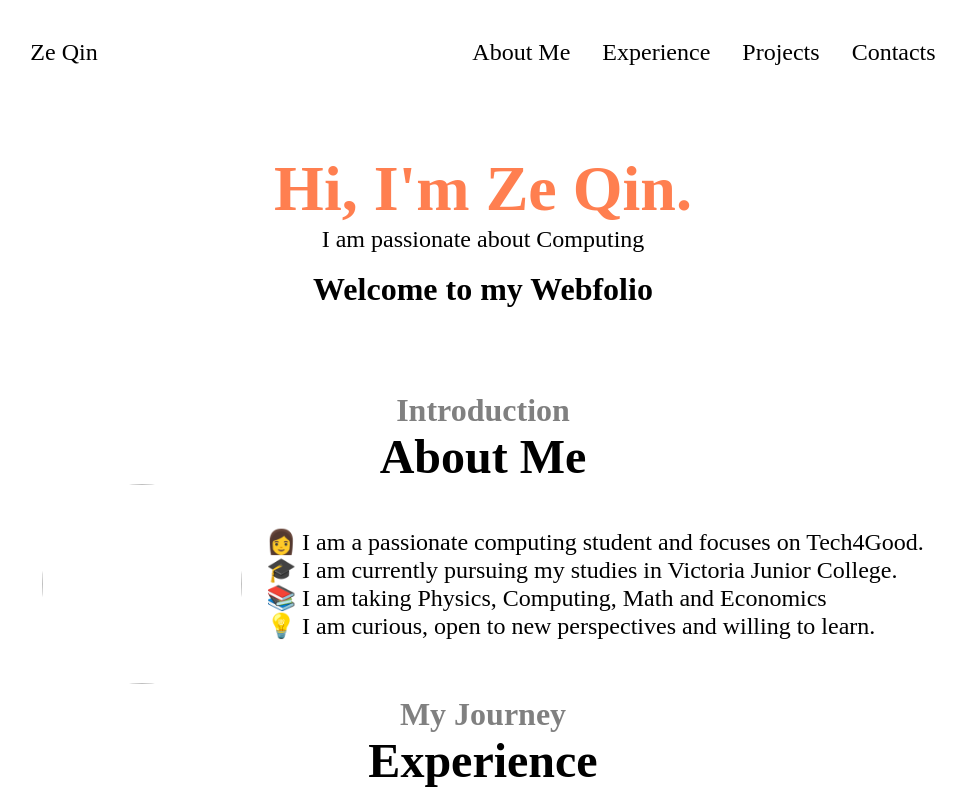
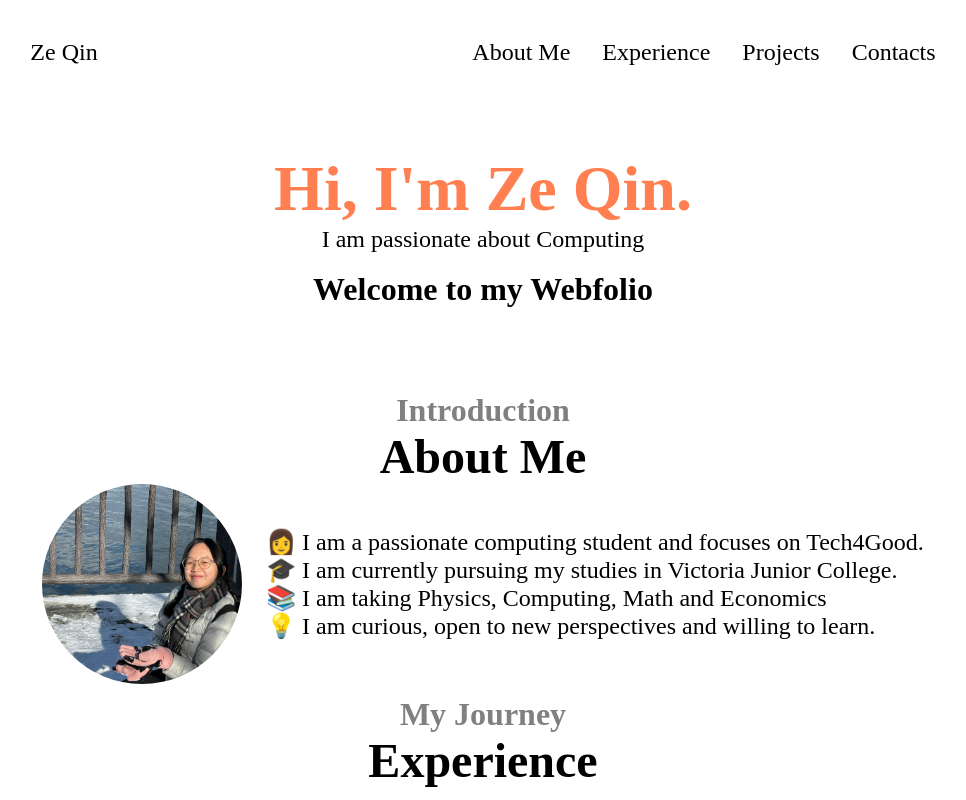
Before and after one commit to ZeQinK/Webfolio, a plain HTML site: page index.html in a window 1280 px wide. Shown: the top 800 px of the page, without its empty margins (157-1123 px from the left). Drawn offline with Linux system fonts and the light colour scheme.

Commit message:
Update index.html

```diff
--- a/index.html
+++ b/index.html
@@ -29,7 +29,7 @@
         <h2 class="heading">About Me</h2>
         <div id="content">
             <div>
-                <img id = "mypic" src="temppic.HEIC">
+                <img id = "mypic" src="temppic.jpg">
             </div>
             <div id="about-text">
                 <p>&#128105 I am a passionate computing student and focuses on Tech4Good.</p>
```
